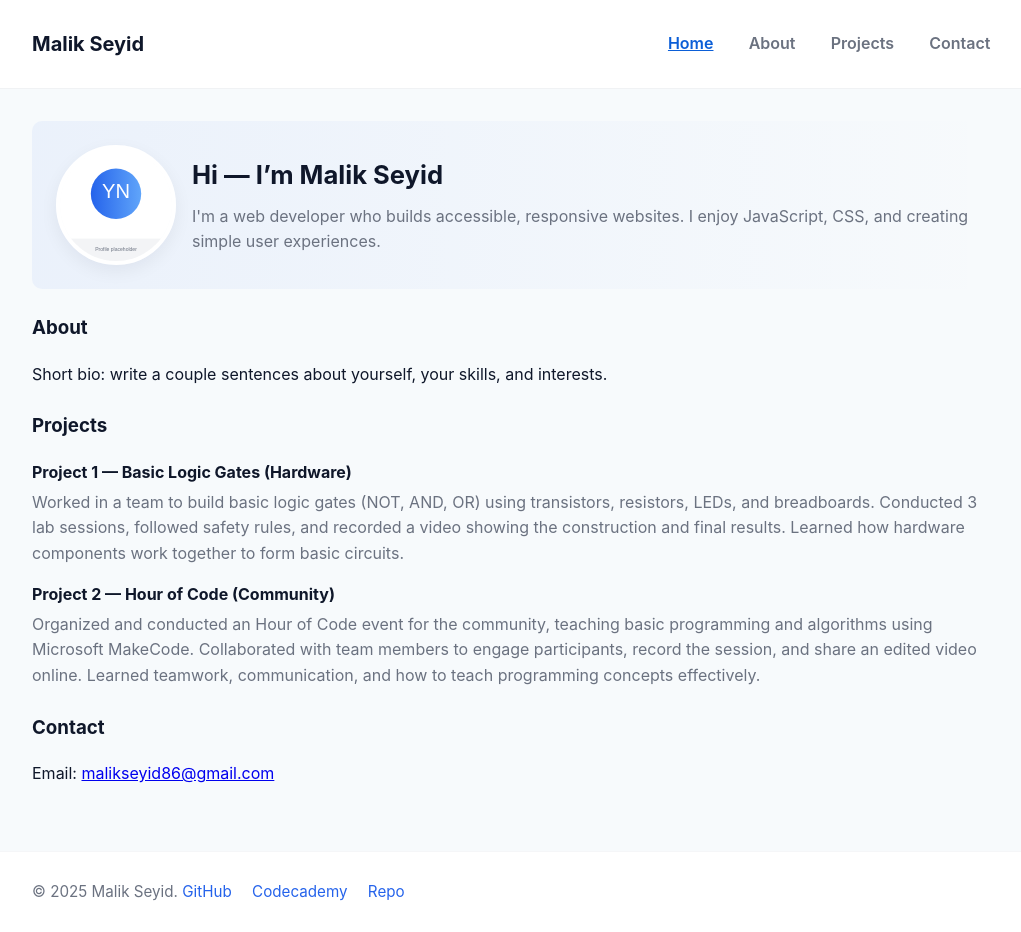
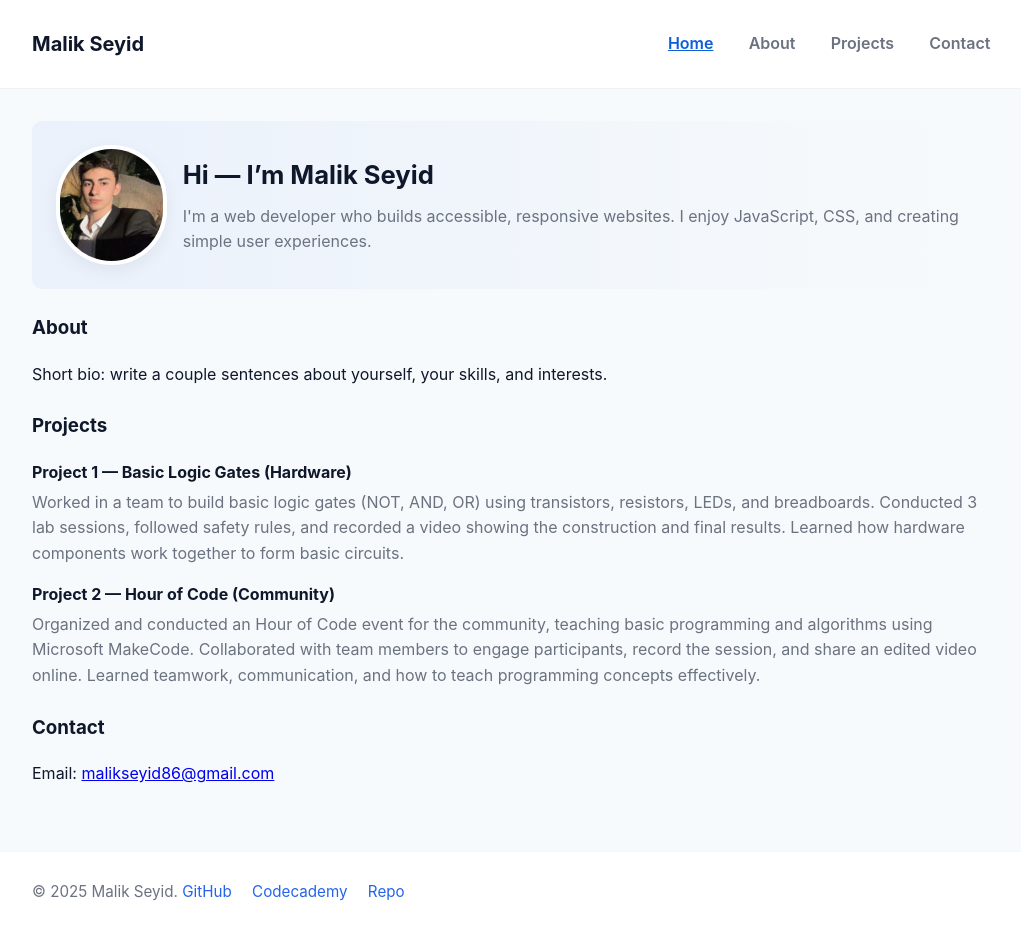
Before and after one commit to malikseyid/malikseyid.github.io, a plain HTML site: page index.html in a window 1280 px wide. Shown: the whole page, without its empty margins (124-1145 px from the left). Drawn offline with Linux system fonts and the light colour scheme.

Commit message:
Add profile.jpg and update index.html to use it

```diff
--- a/index.html
+++ b/index.html
@@ -22,7 +22,7 @@
     <main class="container">
         <section id="hero" class="hero">
             <div class="hero-inner">
-                    <img src="images/profile.svg" alt="Profile photo of Malik Seyid" class="profile-photo">
+                    <img src="images/profile.jpg" alt="Profile photo of Malik Seyid" class="profile-photo">
                 <div class="hero-text">
                         <h2>Hi — I’m Malik Seyid</h2>
                         <p>I'm a web developer who builds accessible, responsive websites. I enjoy JavaScript, CSS, and creating simple user experiences.</p>
```
Also changed, not shown: images/profile.jpg (added).
